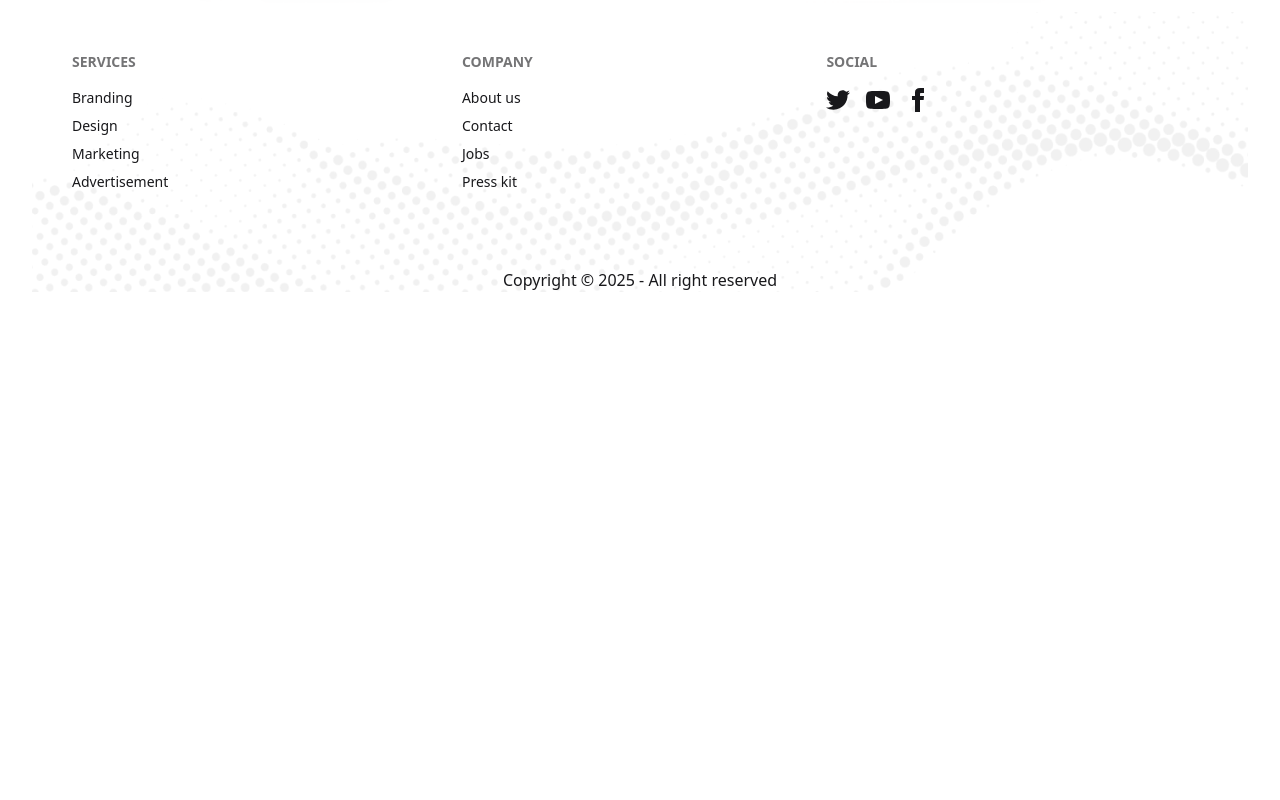
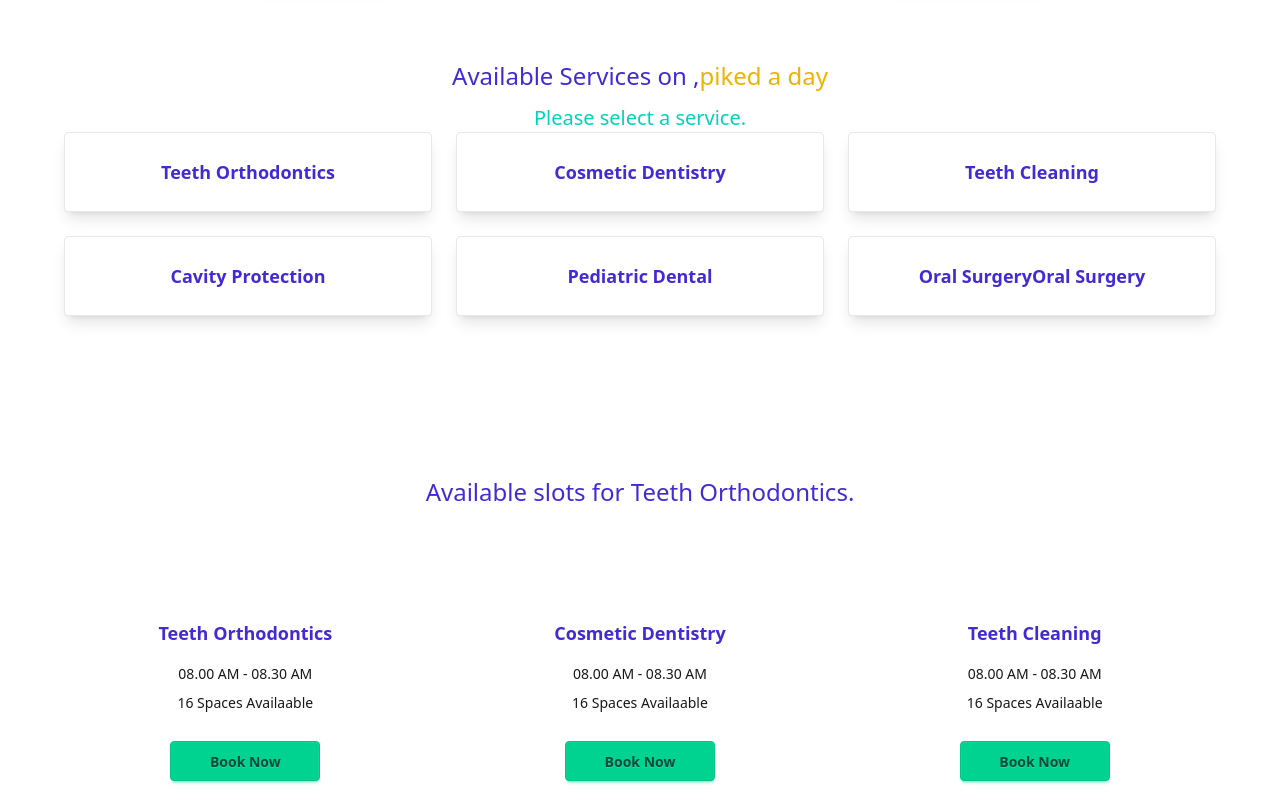
Before and after one commit to mern-project01/Affer_Fail_doctor_portal, a React (Vite) app: page /appointment in a window 1280 px wide. Shown: the part 680-1480 px from the top of the page. Before the commit the page ends 1004 px from the top, so only its background shows below. Built offline with nearby package versions, Linux system fonts and the light colour scheme.

Commit message:
contact page

```diff
--- a/package.json
+++ b/package.json
@@ -11,6 +11,7 @@
   },
   "dependencies": {
     "@tailwindcss/vite": "^4.0.8",
+    "date-fns": "^4.1.0",
     "firebase": "^11.3.1",
     "react": "^19.0.0",
     "react-day-picker": "^9.5.1",
--- /dev/null
+++ b/public/appointmentOptions.json
@@ -0,0 +1,117 @@
+[
+  {
+    "_id": 1,
+    "name": "Teeth Orthodontics",
+    "slots": [
+      "08.00 AM - 08.30 AM",
+      "08.30 AM - 09.00 AM",
+      "09.00 AM - 9.30 AM",
+      "09.30 AM - 10.00 AM",
+      "10.00 AM - 10.30 AM",
+      "10.30 AM - 11.00 AM",
+      "11.00 AM - 11.30 AM",
+      "11.30 AM - 12.00 AM",
+      "1.00 PM - 1.30 PM",
+      "1.30 PM - 2.00 PM",
+      "2.00 PM - 2.30 PM",
+      "2.30 PM - 3.00 PM",
+      "3.00 PM - 3.30 PM",
+      "3.30 PM - 4.00 PM",
+      "4.00 PM - 4.30 PM",
+      "4.30 PM - 5.00 PM"
+    ]
+  },
+  {
+    "_id": 2,
+    "name": "Cosmetic Dentistry",
+    "slots": [
+      "08.00 AM - 08.30 AM",
+      "08.30 AM - 09.00 AM",
+      "09.00 AM - 9.30 AM",
+      "09.30 AM - 10.00 AM",
+      "10.00 AM - 10.30 AM",
+      "10.30 AM - 11.00 AM",
+      "11.00 AM - 11.30 AM",
+      "11.30 AM - 12.00 AM",
+      "1.00 PM - 1.30 PM",
+      "1.30 PM - 2.00 PM",
+      "2.00 PM - 2.30 PM",
+      "2.30 PM - 3.00 PM",
+      "3.00 PM - 3.30 PM",
+      "3.30 PM - 4.00 PM",
+      "4.00 PM - 4.30 PM",
+      "4.30 PM - 5.00 PM"
+    ]
+  },
+  {
+    "_id": 3,
+    "name": "Teeth Cleaning",
+    "slots": [
+      "08.00 AM - 08.30 AM",
+      "08.30 AM - 09.00 AM",
+      "09.00 AM - 9.30 AM",
+      "09.30 AM - 10.00 AM",
+      "10.00 AM - 10.30 AM",
+      "10.30 AM - 11.00 AM",
+      "11.00 AM - 11.30 AM",
+      "11.30 AM - 12.00 AM",
+      "1.00 PM - 1.30 PM",
+      "1.30 PM - 2.00 PM",
+      "2.00 PM - 2.30 PM",
+      "2.30 PM - 3.00 PM",
+      "3.00 PM - 3.30 PM",
+      "3.30 PM - 4.00 PM",
+      "4.00 PM - 4.30 PM",
+      "4.30 PM - 5.00 PM"
+    ]
+  },
+  {
+    "_id": 4,
+    "name": "Cavity Protection",
+    "slots": [
+      "08.00 AM - 08.30 AM",
+      "08.30 AM - 09.00 AM",
+      "09.00 AM - 9.30 AM",
+      "09.30 AM - 10.00 AM",
+      "10.00 AM - 10.30 AM",
+      "10.30 AM - 11.00 AM",
+      "11.00 AM - 11.30 AM",
+      "11.30 AM - 12.00 AM",
+      "1.00 PM - 1.30 PM",
+      "1.30 PM - 2.00 PM",
+      "2.00 PM - 2.30 PM",
+      "2.30 PM - 3.00 PM",
+      "3.00 PM - 3.30 PM",
+      "3.30 PM - 4.00 PM",
+      "4.00 PM - 4.30 PM",
+      "4.30 PM - 5.00 PM"
+    ]
+  },
+  {
+    "_id": 5,
+    "name": "Pediatric Dental",
+    "slots": []
+  },
+  {
+    "_id": 6,
+    "name": "Oral Surgery",
+    "slots": [
+      "08.00 AM - 08.30 AM",
+      "08.30 AM - 09.00 AM",
+      "09.00 AM - 9.30 AM",
+      "09.30 AM - 10.00 AM",
+      "10.00 AM - 10.30 AM",
+      "10.30 AM - 11.00 AM",
+      "11.00 AM - 11.30 AM",
+      "11.30 AM - 12.00 AM",
+      "1.00 PM - 1.30 PM",
+      "1.30 PM - 2.00 PM",
+      "2.00 PM - 2.30 PM",
+      "2.30 PM - 3.00 PM",
+      "3.00 PM - 3.30 PM",
+      "3.30 PM - 4.00 PM",
+      "4.00 PM - 4.30 PM",
+      "4.30 PM - 5.00 PM"
+    ]
+  }
+]
--- a/src/Pages/Appointment/Appointment.jsx
+++ b/src/Pages/Appointment/Appointment.jsx
@@ -1,14 +1,22 @@
-import React, { useState } from 'react';
-import AppointmentBanner from './AppointmentBanner/AppointmentBanner';
+import React, { useState } from "react";
+import AppointmentBanner from "./AppointmentBanner/AppointmentBanner";
+import AppointmentService from "./AppointmentService/AppointmentService";
+import AvailableAppointment from "./AvailableAppointment/AvailableAppointment";
 
 const Appointment = () => {
-        const [selected, setSelected] = useState(null);
+  const [selected, setSelected] = useState(null);
 
-    return (
-        <div>
-           <AppointmentBanner selected={selected} setSelected={setSelected} ></AppointmentBanner>
-        </div>
-    );
+  return (
+    <div>
+      <AppointmentBanner
+        selected={selected}
+        setSelected={setSelected}
+      ></AppointmentBanner>
+      <AppointmentService selected={selected}></AppointmentService>
+
+      <AvailableAppointment></AvailableAppointment>
+    </div>
+  );
 };
 
 export default Appointment;
--- /dev/null
+++ b/src/Pages/Appointment/AppointmentService/AppointmentService.jsx
@@ -0,0 +1,58 @@
+import { format } from "date-fns";
+import React from "react";
+import { Link } from "react-router-dom";
+
+const AppointmentService = ({selected}) => {
+  return (
+    <div className="py-12">
+      <div className="text-center">
+              <h1 className="text-primary text-2xl">Available Services on ,<span className="text-yellow-500">{
+              selected ?  format(selected,"PPPP"):'piked a day '} </span>  </h1>
+        <h3 className="text-accent text-xl pt-3">Please select a service.</h3>
+      </div>
+      <div className="grid grid-cols-1 px-8 md:grid-cols-3 gap-6 ">
+        <Link
+          to=""
+          className="btn bg-base-100 shadow-lg h-20 text-lg text-primary hover:text-blue-700"
+        >
+          Teeth Orthodontics
+        </Link>
+        <Link
+          to=""
+          className="btn bg-base-100 shadow-lg h-20 text-lg text-primary hover:text-blue-700"
+        >
+          Cosmetic Dentistry
+        </Link>
+        <Link
+          to=""
+          className="btn bg-base-100 shadow-lg h-20 text-lg text-primary hover:text-blue-700"
+        >
+          Teeth Cleaning
+        </Link>
+        <Link
+          to=""
+          className="btn bg-base-100 shadow-lg h-20 text-lg text-primary hover:text-blue-700"
+        >
+          Cavity Protection
+        </Link>
+        <Link
+          to=""
+          className="btn bg-base-100 shadow-lg h-20 text-lg text-primary hover:text-blue-700"
+        >
+          Pediatric Dental
+        </Link>
+        <Link
+          to=""
+          className="btn bg-base-100 shadow-lg h-20 text-lg text-primary hover:text-blue-700"
+        >
+          Oral SurgeryOral Surgery
+        </Link>
+      </div>
+    </div>
+  );
+};
+{
+  /* <span>{format(selectedDate, "PP")}</+ */
+}
+
+export default AppointmentService;
--- /dev/null
+++ b/src/Pages/Appointment/AvailableAppointment/AvailableAppointment.jsx
@@ -0,0 +1,44 @@
+import React, { useEffect, useState } from 'react';
+
+const AvailableAppointment = () => {
+  const [availableOptions, setAvailableOptions] = useState([]);
+  useEffect(() => {
+    fetch("appointmentOptions.json")
+      .then((res) => res.json())
+      .then((data) => setAvailableOptions(data));
+  }, []);
+  return (
+    <div className="py-16">
+      <div className="py-12">
+        <h1 className="text-center text-primary text-xl md:text-2xl">
+          Available slots for Teeth Orthodontics.{" "}
+        </h1>
+      </div>
+      <div className="grid grid-cols-1 px-6 md:grid-cols-3 gap-4">
+        {availableOptions.map((option) => (
+          <div className="card ">
+            <div className="card-body  " key={option._id}>
+              <h1 className="card-title text-primary py-2 justify-center ">
+                {option.name}
+              </h1>
+              <p className="text-center">
+                {option.slots.length > 0
+                  ? option.slots[0]
+                  : "Please try another time"}
+              </p>
+              <p className="text-center">
+                {option.slots.length}{" "}
+                {option.slots.length > 1 ? "Spaces" : "Space"} Availaable{" "}
+              </p>
+              <button className="btn btn-success w-[150px] m-auto mt-5 ">
+                Book Now
+              </button>
+            </div>
+          </div>
+        ))}
+      </div>
+    </div>
+  );
+};
+
+export default AvailableAppointment;
--- /dev/null
+++ b/src/Pages/Contact/Contact.jsx
@@ -0,0 +1,56 @@
+import React from "react";
+import bgBlue from "../../assets/img/bg-blue 1.png";
+import Gradient_Button from "../../Componets/Gradient_Button/Gradient_Button";
+
+const Contact = () => {
+  return (
+    <div
+      style={{
+        background: `url(${bgBlue})`,
+        backgroundSize: "cover",
+        backgroundPosition: "center",
+      }}
+      className="hero"
+    >
+      <div className="py-16 w-96">
+        <div className="pb-12">
+          <h1 className="text-xl text-secondary pb-4">Contact Us</h1>
+          <h1 className="text-4xl text-base-100">Stay connected with us</h1>
+        </div>
+        <div className="card  w-full max-w-sm shrink-0 ">
+          <form className="card-body">
+            <div className="form-control">
+              <input
+                type="email"
+                placeholder="Email address "
+                className="input input-bordered"
+                required
+              />
+            </div>
+            <div className="form-control">
+              <input
+                type="text"
+                placeholder="subject"
+                className="input input-bordered"
+                required
+              />
+            </div>
+            <div className="form-control">
+              <input
+                type="message"
+                placeholder="your massage"
+                className="input input-bordered h-[150px] "
+                required
+              />
+            </div>
+            <div className="text-center pt-3">
+              <Gradient_Button>SUBMITE</Gradient_Button>
+            </div>
+          </form>
+        </div>
+      </div>
+    </div>
+  );
+};
+
+export default Contact;
--- a/src/Pages/Home/HomeTestimonal/Hometestimonal.jsx
+++ b/src/Pages/Home/HomeTestimonal/Hometestimonal.jsx
@@ -30,7 +30,7 @@ const Hometestimonal = () => {
                   alt="Movie"
                 />
               </figure>
-              <div className="card-body text-accent-111">
+              <div className="card-body tecent-111">
                 <h2 className="card-title">Winson Herry</h2>
                 <p>Winson Herry</p>
               </div>
@@ -60,7 +60,7 @@ const Hometestimonal = () => {
             <p className="text-accent-111 ">
               It is a long established fact that by the readable content of a
               lot layout. The point of using Lorem a more-or-less normal
-              distribu to using Content here, content
+              distribu to using Contxt-acent here, content
             </p>
             <div className="card card-side bg-base-100  text-white my-3">
               <figure>
--- /dev/null
+++ b/src/Pages/Login/Login.jsx
@@ -0,0 +1,11 @@
+import React from 'react';
+
+const Login = () => {
+    return (
+        <div>
+            sskfkl
+        </div>
+    );
+};
+
+export default Login;
--- a/src/Pages/Share/Header/Header.jsx
+++ b/src/Pages/Share/Header/Header.jsx
@@ -7,8 +7,8 @@ const Header = () => {
     <li> <NavLink to='/test'>Test</NavLink> </li>
     <li> <NavLink to='/about'>About</NavLink> </li>
     <li> <NavLink to='/appointment'>Appointment</NavLink> </li>
-    <li> <NavLink to='/'>ContucUs</NavLink> </li>
-    <li> <NavLink to='/'>Login</NavLink> </li>
+    <li> <NavLink to='/contact'>ContucUs</NavLink> </li>
+    <li> <NavLink to='/login'>Login</NavLink> </li>
     </>)
     return (
       <div className=''>
```
Also changed, not shown: src/Componets/Rout/Rout.jsx (+9 -0 lines), src/Pages/Home/HomeContact/HomeContact.jsx (+6 -50 lines), 1 other file (tests, documents, lock files or other folders).
